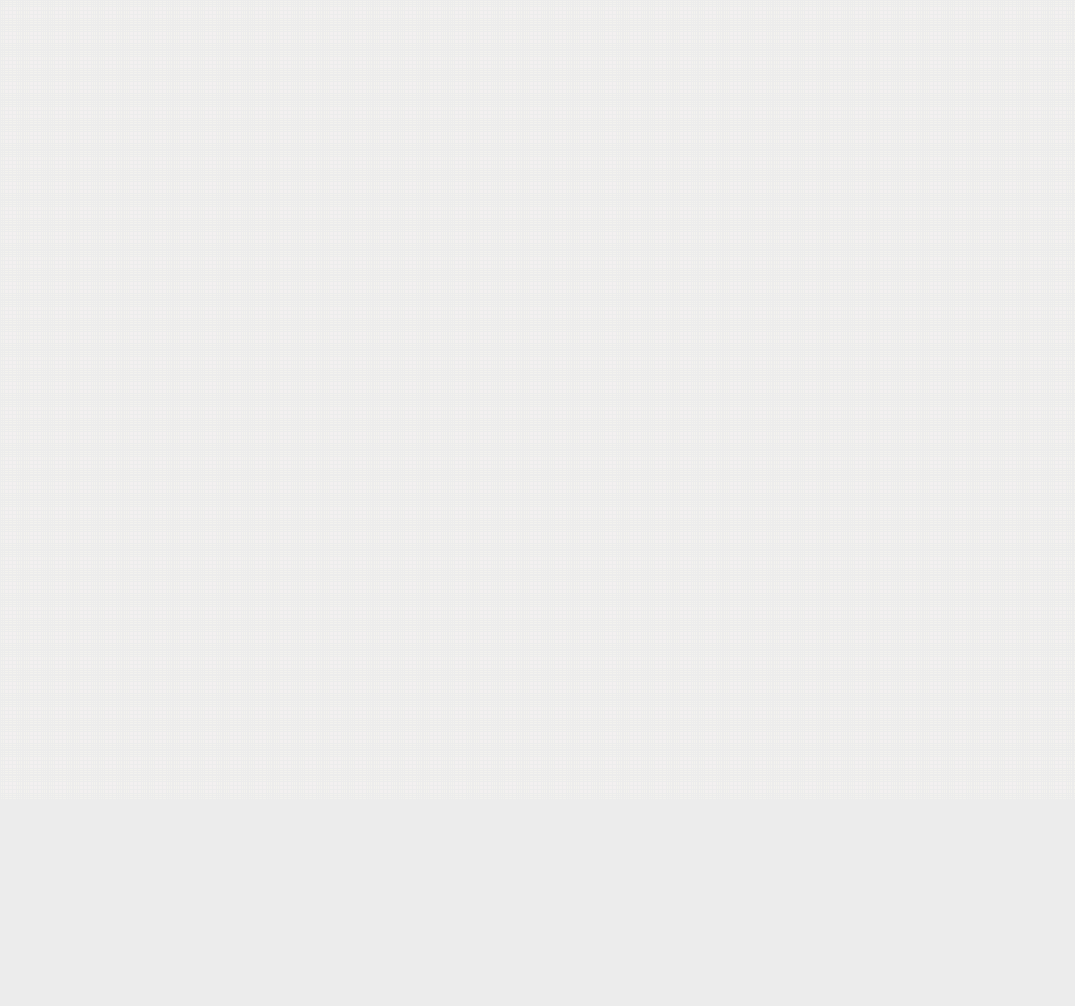
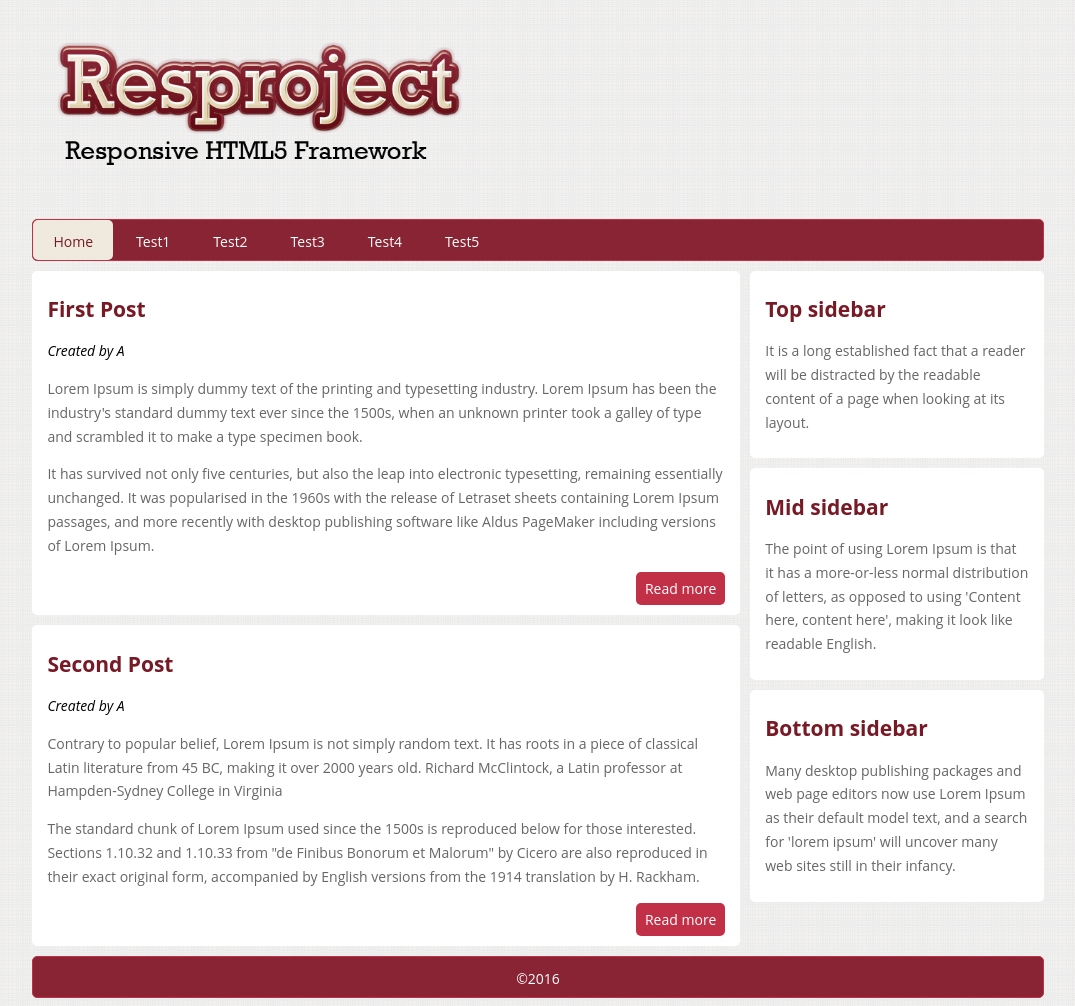
Before and after one commit to allanle/responsive-project, a plain HTML site: page index.html in a window 1280 px wide. Shown: the whole page, without its empty margins (102-1177 px from the left). Before the commit the page ends 800 px from the top, so only its background shows below. Drawn offline with Linux system fonts and the light colour scheme.

Commit message:
styled nav bar and postings

```diff
--- a/css/style.css
+++ b/css/style.css
@@ -5,6 +5,23 @@ body{
 	color:#666666;
 	line-height:1.7em;
 	text-align:left;
+}
+
+a{
+	text-decoration:none;
+	color:#781a26;
+}
+
+a:hover{
+	color:#666666;
+}
+
+h2{
+	color:#781a26;
+}
+
+.clr{
+	clear:both;
 }
 
 #container{
@@ -17,7 +34,40 @@ body{
 
 .main-header img#logo{
 	margin:10px 0;
+	display:block;
 	width:45%;
+}
+
+.main-header .main-nav{
+	background:#882433;
+	height:40px;
+	border-radius:5px;
+	border:#c13046 1px solid;
+}
+
+.main-header .main-nav ul{
+	list-style:none;
+	margin:0;
+	padding:0;
+}
+
+.main-header .main-nav li{
+	float:left;
+	display:inline;
+	margin-right:3px;
+}
+
+.main-header .main-nav li a{
+	color:#fff;
+	display:inline-block;
+	padding:10px 20px;
+	height:20px;
+}
+
+.main-header .main-nav li a:hover,.main-header .main-nav li a.active{
+	background:#efeadd;
+	color:#781a26;
+	border-radius:5px;
 }
 
 #content{
@@ -26,7 +76,56 @@ body{
 	float:left;
 }
 
+#content article{
+	border-radius:5px;
+	overflow:auto;
+	background:#ffffff;
+	padding:10px 15px;
+	margin-top:10px;
+}
+
+#content article span{
+	font-style:italic;
+	color:#000000;
+}
+
+#content a.readmore{
+	display:block;
+	float:right;
+	color:#ffffff;
+	padding:5px 9px;
+	background:#c13046;
+	border-radius:5px;
+}
+
+#content a.readmore:hover{
+	background:#000000;
+}
+
 #sidebar{
 	width:30%;
 	float:left;
 }
+
+#sidebar .block{
+	border-radius:5px;
+	background:#ffffff;
+	margin: 10px 0 0 10px;
+	padding:10px 15px;
+	overflow:auto;
+}
+
+footer{
+	background:#882433;
+	height:40px;
+	border:#c13046 1px solid;
+	border-radius:5px;
+	margin-top:10px;
+}
+
+footer p{
+	color:#fff;
+	margin:0;
+	padding:10px 0 0 0;
+	text-align:center;
+}
--- a/index.html
+++ b/index.html
@@ -20,5 +20,70 @@
 	</head>
 	<body>
 		<div id="output_width"></div>
+		<div id="container">
+			<header class="main-header">
+				<img id="logo" src="images/logo.png" alt="resproject" />
+				<nav class="main-nav">
+					<ul>
+						<li><a class="active" href="#">Home</a></li>
+						<li><a href="#">Test1</a></li>
+						<li><a href="#">Test2</a></li>
+						<li><a href="#">Test3</a></li>
+						<li><a href="#">Test4</a></li>
+						<li><a href="#">Test5</a></li>
+					</ul>
+				</nav>
+			</header>
+			<div id="main">
+				<div id="content">
+					<article class="art1">
+						<header class="art-header">
+							<h2 class="title"><a href="#">First Post</a></h2>
+							<span>Created by A</span>
+						</header>
+						<p>Lorem Ipsum is simply dummy text of the printing and typesetting industry. Lorem Ipsum has been the industry's standard dummy text ever since the 1500s,
+							when an unknown printer took a galley of type and scrambled it to make a type specimen book.
+						</p>
+						<p>
+							It has survived not only five centuries, but also the leap into electronic typesetting, remaining essentially unchanged. It was popularised in the 1960s with the release of
+							Letraset sheets containing Lorem Ipsum passages, and more recently with desktop publishing software like Aldus PageMaker including versions of Lorem Ipsum.
+						</p>
+						<a class="readmore" href="#">Read more</a>
+					</article>
+					<article class="art1">
+						<header class="art-header">
+							<h2 class="title"><a href="#">Second Post</a></h2>
+							<span>Created by A</span>
+						</header>
+						<p>Contrary to popular belief, Lorem Ipsum is not simply random text.
+							It has roots in a piece of classical Latin literature from 45 BC, making it over 2000 years old. Richard McClintock, a Latin professor at Hampden-Sydney College in Virginia
+						</p>
+						<p>
+							The standard chunk of Lorem Ipsum used since the 1500s is reproduced below for those interested. Sections 1.10.32 and 1.10.33 from "de Finibus Bonorum et Malorum" by Cicero
+							are also reproduced in their exact original form, accompanied by English versions from the 1914 translation by H. Rackham.
+						</p>
+						<a class="readmore" href="#">Read more</a>
+					</article>
+				</div>
+				<aside id="sidebar">
+					<div class="block">
+						<h2>Top sidebar</h2>
+						<p>It is a long established fact that a reader will be distracted by the readable content of a page when looking at its layout.</p>
+					</div>
+					<div class="block">
+						<h2>Mid sidebar</h2>
+						<p>The point of using Lorem Ipsum is that it has a more-or-less normal distribution of letters, as opposed to using 'Content here, content here', making it look like readable English.</p>
+					</div>
+					<div class="block">
+						<h2>Bottom sidebar</h2>
+						<p>Many desktop publishing packages and web page editors now use Lorem Ipsum as their default model text, and a search for 'lorem ipsum' will uncover many web sites still in their infancy. </p>
+					</div>
+				</aside>
+			</div>
+			<div class="clr"></div>
+			<footer>
+				<p>&copy;2016</p>
+			</footer>
+		</div>
 	</body>
 </html>
```
